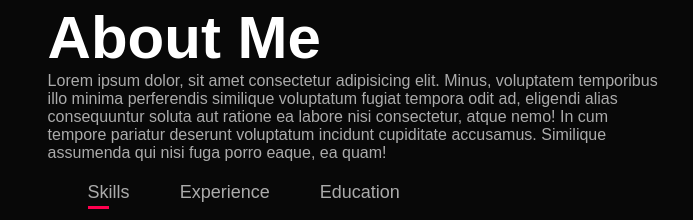
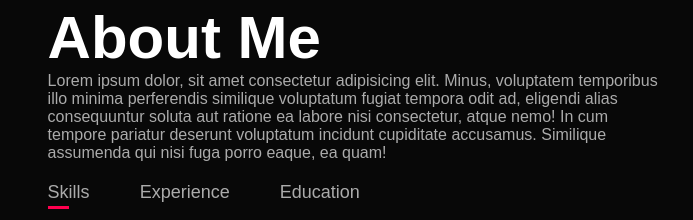
Before and after one commit to NtuthukoNene/My-Portfolio, a plain HTML site: page index.html in a window 1280 px wide. Shown: the part 887-1107 px from the top of the page, 490-1183 px from the left. Drawn offline with Linux system fonts and the light colour scheme.

Commit message:
style.css code formatting

```diff
--- a/style.css
+++ b/style.css
@@ -116,7 +116,7 @@ nav ul li a:hover::after {
 
 .tab-titles {
     display: flex;
-    margin: 20px 40px;
+    margin: 20px 0 40px;
 }
 
 .tab-links {
```
